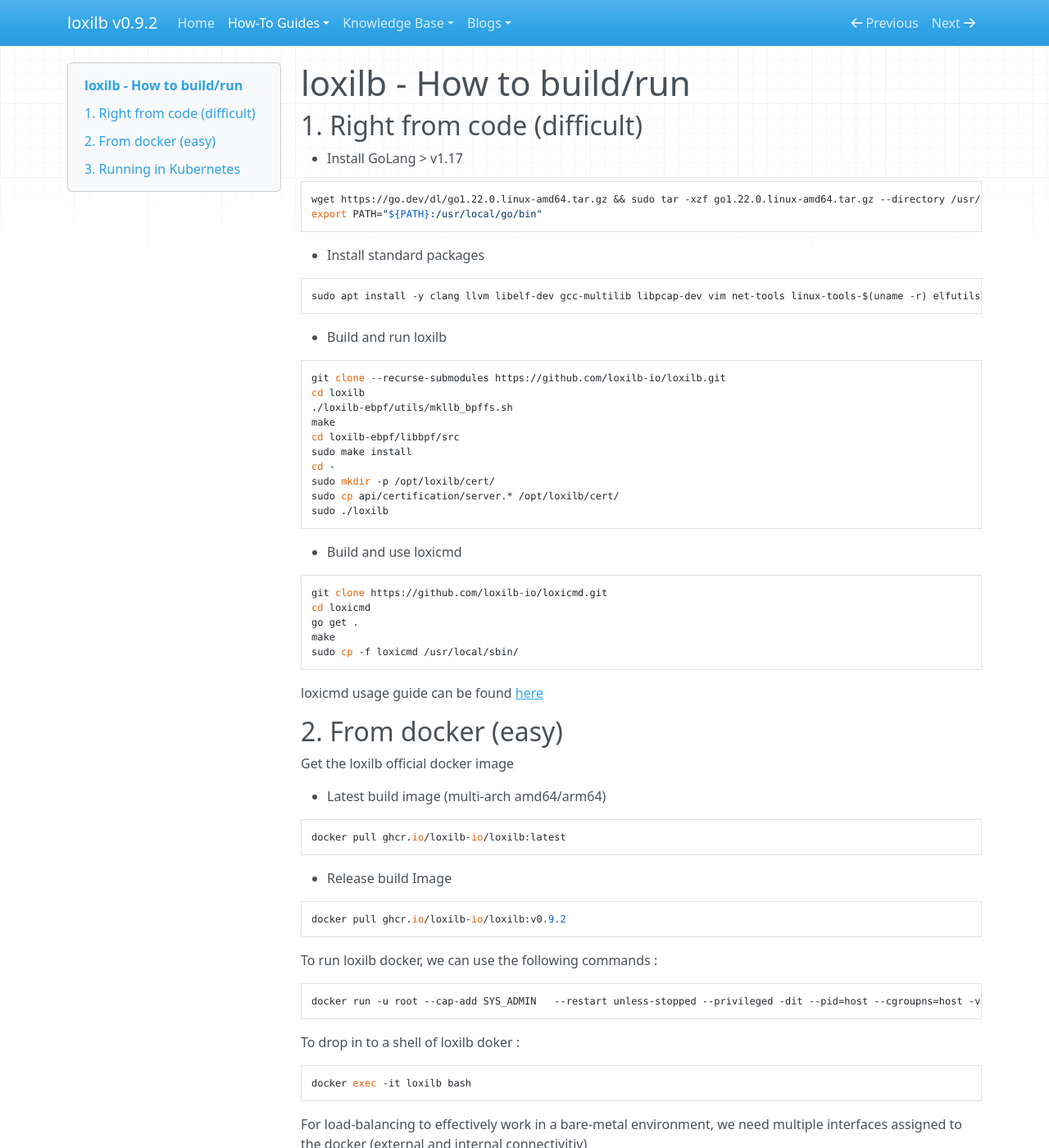
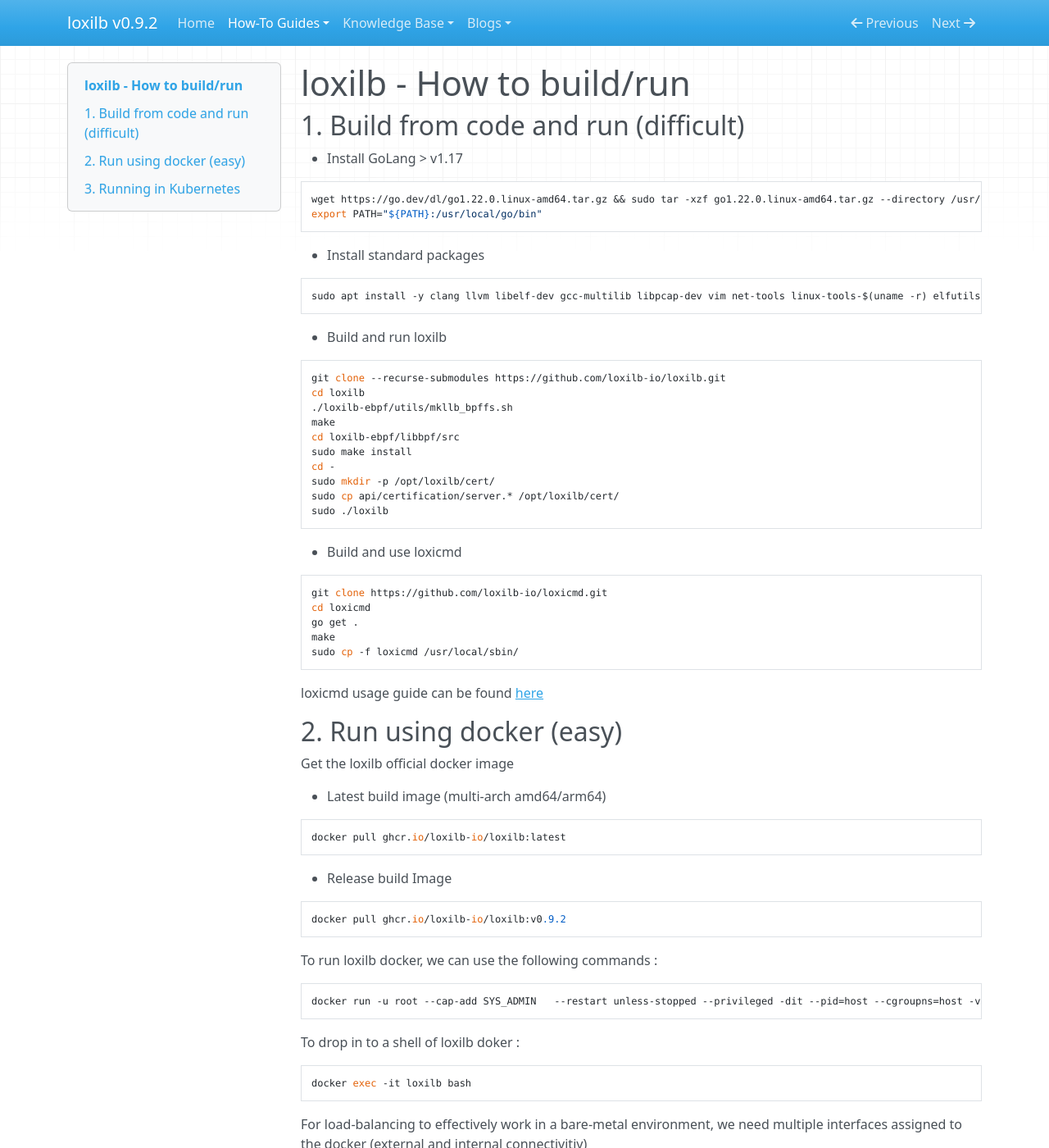
Before and after one commit to loxilb-io/loxilbdocs, an MkDocs documentation site: the page built from docs/run.md, in a window 1280 px wide and 1400 px high. Shown: the whole window at 82% size. Built offline with MkDocs 1.6.1, drawn with Linux system fonts in a browser that asks for light colours; nearby versions of some CDN libraries.

Commit message:
Update run.md

````diff
--- a/docs/run.md
+++ b/docs/run.md
@@ -1,6 +1,6 @@
 # loxilb - How to build/run
 
-## 1. Right from code (difficult)
+## 1. Build from code and run (difficult)
 
 * Install GoLang > v1.17
 
@@ -38,7 +38,7 @@
 ```
 loxicmd usage guide can be found [here](https://loxilb-io.github.io/loxilbdocs/cmd/)
 
-## 2. From docker (easy)
+## 2. Run using docker (easy)
 
 Get the loxilb official docker image
 
````
